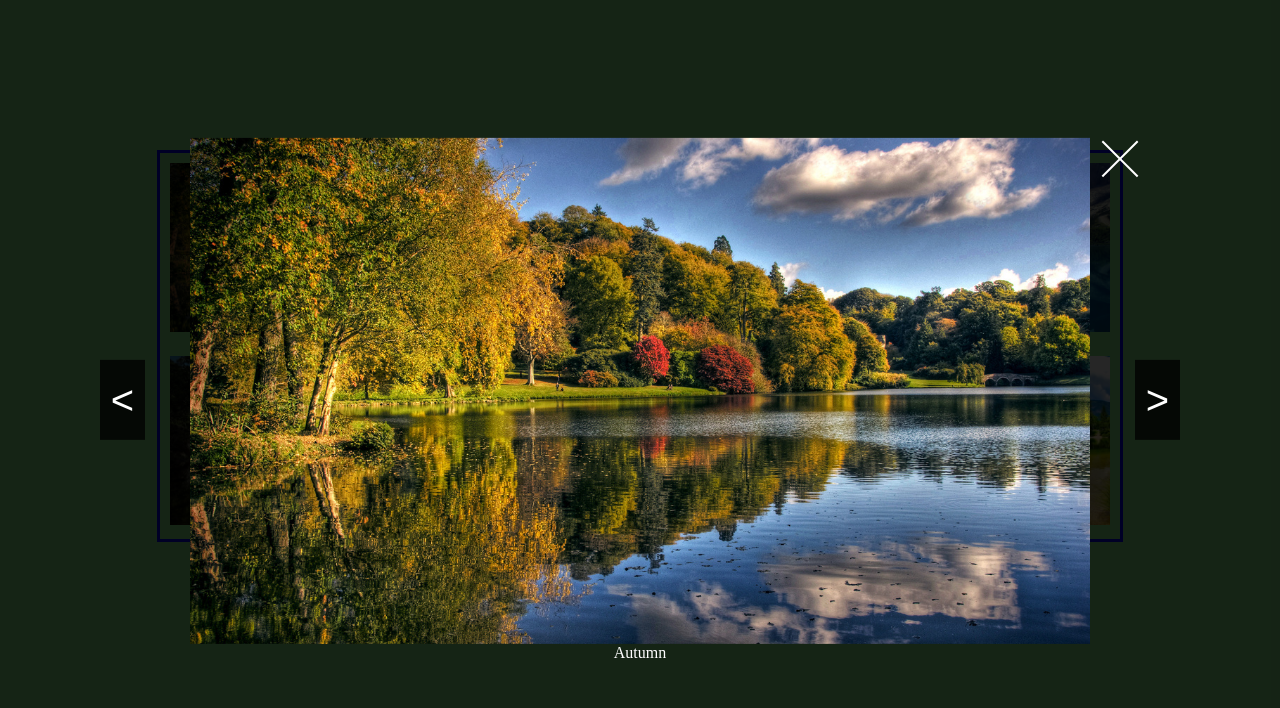
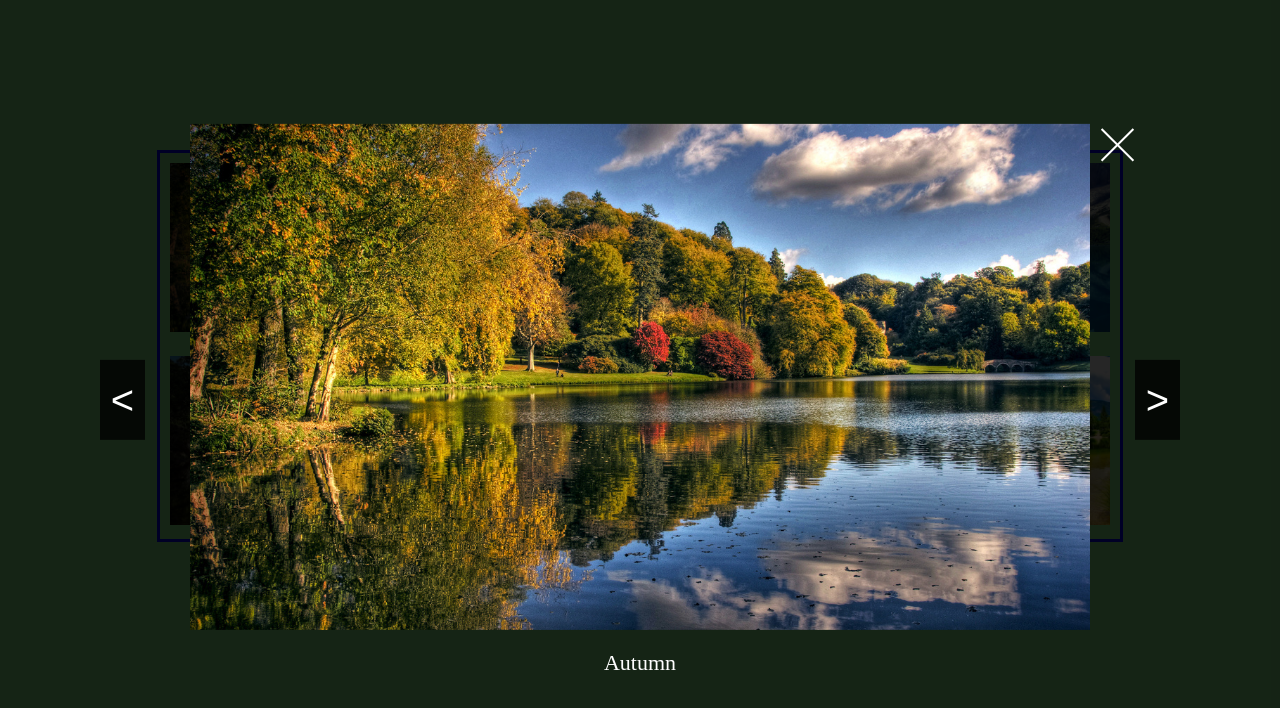
Before and after one commit to Kirigam/Smile-school, a plain HTML site: page myFirstPlugin/index.html in a window 1280 px wide. Both pictures are taken after a click on the picture 320 px from the left and 247 px from the top of the page. Drawn offline with Linux system fonts and the light colour scheme.

Commit message:
add description

```diff
--- a/myFirstPlugin/index.html
+++ b/myFirstPlugin/index.html
@@ -13,7 +13,7 @@
 <div class="gallery">
     <span><img src="images/1.jpg" alt="" data-description="Autumn"></span>
     <span><img src="images/2.jpg" alt="" data-description="Sea"></span>
-    <span><img src="images/3.jpg" alt="" data-description="Lake"></span>
+    <span><img src="images/3.jpg" alt="" data-description="River"></span>
     <span><img src="images/4.jpg" alt="" data-description="Jungle"></span>
     <span><img src="images/5.jpg" alt="" data-description="Mountain"></span>
     <span><img src="images/6.jpg" alt="" data-description="Island"></span>
--- a/myFirstPlugin/js/gallery.settings.js
+++ b/myFirstPlugin/js/gallery.settings.js
@@ -1,6 +1,7 @@
 $(document).ready(function () {
     $('.gallery').galleryPlugin({
-        margin: '250px auto',
-        width : '966px'
+        margin: '150px auto',
+        width : '966px',
+        description: true
     });
 });
--- a/myFirstPlugin/js/smile.plugin.gallery.js
+++ b/myFirstPlugin/js/smile.plugin.gallery.js
@@ -2,52 +2,52 @@
     $.fn.galleryPlugin = function (options) {
         var defaultSettings = $.extend({
             margin: '150px auto',
-            width: '966px',
-            click: null,
-            hover: null
+            width: '650px',
+            display: 'none',
+            description: false
     }, options);
-
-
     return this.each(function () {
         var self = this;
-        var imagesArr = [];
-        var descriptionsArr = [];
-        var imagesCount = $(self).find('img').length;
+        var imagesArr = [];     //array of images links
+        var descriptionsArr = [];   //array of images descriptions
+        var imagesCount = $(self).find('img').length;   //number of images
         $('.gallery').find('img').each(function(){
             imagesArr.push($(this).attr("src"));
             descriptionsArr.push($(this).attr("data-description"));
-        });
-        $('.gallery').find('img').click(function() {
+        }).click(function() {
             var index = $(this).index('img');
             var link = imagesArr[index];
-            var description = descriptionsArr[index];
             var buttons = '<button class="prev"></button><button class="next"></button><button class="exit"></button>';
-            var zoomLayer = '<div class="zoom"><div><img src="' + link + '">' + buttons +'<span class="description">' + description + '</span></div></div>';
-            $('body').append(zoomLayer);
+            var zoomLayer = '<div class="zoom"><div><img src="' + link + '">' + buttons +'</div></div>';
+            $('body').append(zoomLayer);    //add container of zoom images
+            if (defaultSettings.description) {
+                $('.zoom').find('div').append('<span class="description"></span>');
+            }
+            $('.zoom').find('.description').text(descriptionsArr[index]);
             $('.exit').click (function(){
-                $(".zoom").hide()
+                $(".zoom").remove()     //remove container of zoom images
             });
-
-            $('.prev').click(function() {
+            $('.prev').click(function() {   //change image to previous
                 var linkBack = imagesArr[--index];
                 if (index == -1) {
                     index = imagesCount - 1;
                     linkBack = imagesArr[imagesCount - 1];
                 }
                 $('.zoom').find('img').attr('src', linkBack);
+                $('.zoom').find('.description').text(descriptionsArr[index]);   //add description to zooming image
             });
-            $('.next').click(function() {
+            $('.next').click(function() {   //change image to next
                 var linkNext = imagesArr[++index];
                 if (index == imagesCount) {
                     index = 0;
                     linkNext = imagesArr[0];
                 }
                 $('.zoom').find('img').attr('src', linkNext);
+                $('.zoom').find('.description').text(descriptionsArr[index]);   //add description to zooming image
             })
         });
-
-
+        $(self).css('margin', defaultSettings.margin);
+        $(self).css('width', defaultSettings.width);
     });
-
     };
 })(jQuery);
--- a/myFirstPlugin/smile.plugin.gallery.styles.css
+++ b/myFirstPlugin/smile.plugin.gallery.styles.css
@@ -63,7 +63,7 @@
     display: block;
     position: absolute;
     height: 2px;
-    width: 50px;
+    width: 45px;
     background: #ffffff;
     transform: rotate(-45deg);
 }
@@ -72,14 +72,16 @@
     display: block;
     position: absolute;
     height: 2px;
-    width: 50px;
+    width: 45px;
     background: #ffffff;
     transform: rotate(45deg)
 }
 .description {
     color: #fff;
     display: block;
+    margin-top: 20px;
     text-align: center;
+    font-size: 22px;
 }
 @media (max-width: 1100px) {
     .exit {
--- a/myFirstPlugin/styles.css
+++ b/myFirstPlugin/styles.css
@@ -2,9 +2,7 @@ body {
     background: lightgreen;
 }
 .gallery {
-    width: 966px;
     border: 3px solid blue;
-    margin: 150px auto;
     box-sizing: border-box;
 }
 .gallery span {
```
